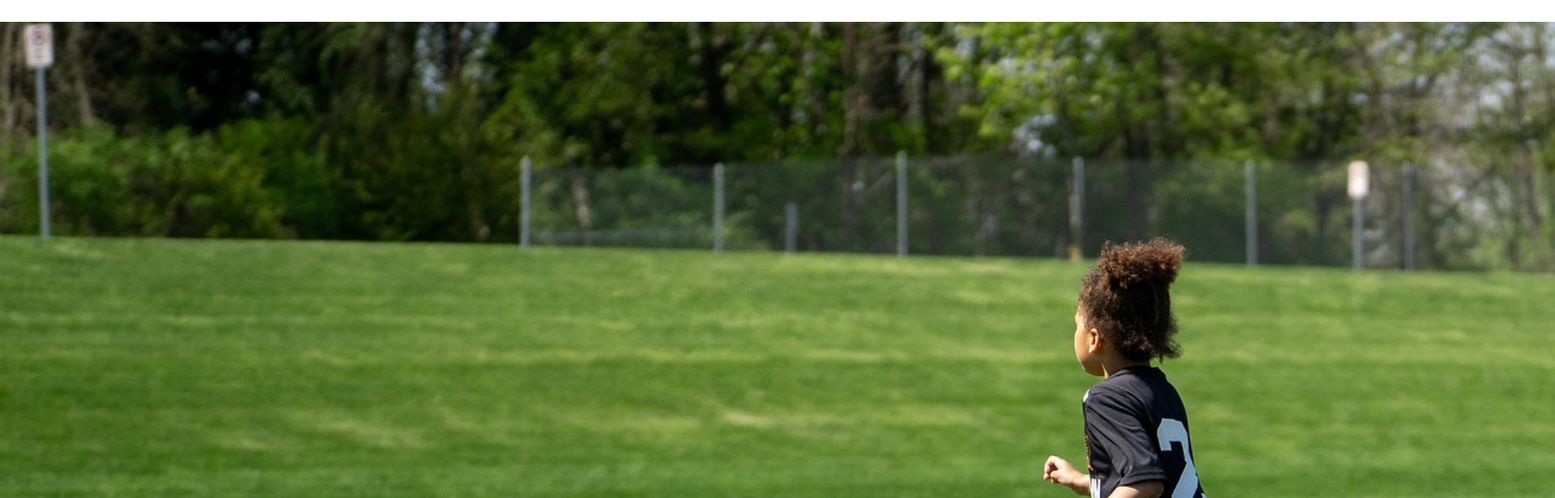
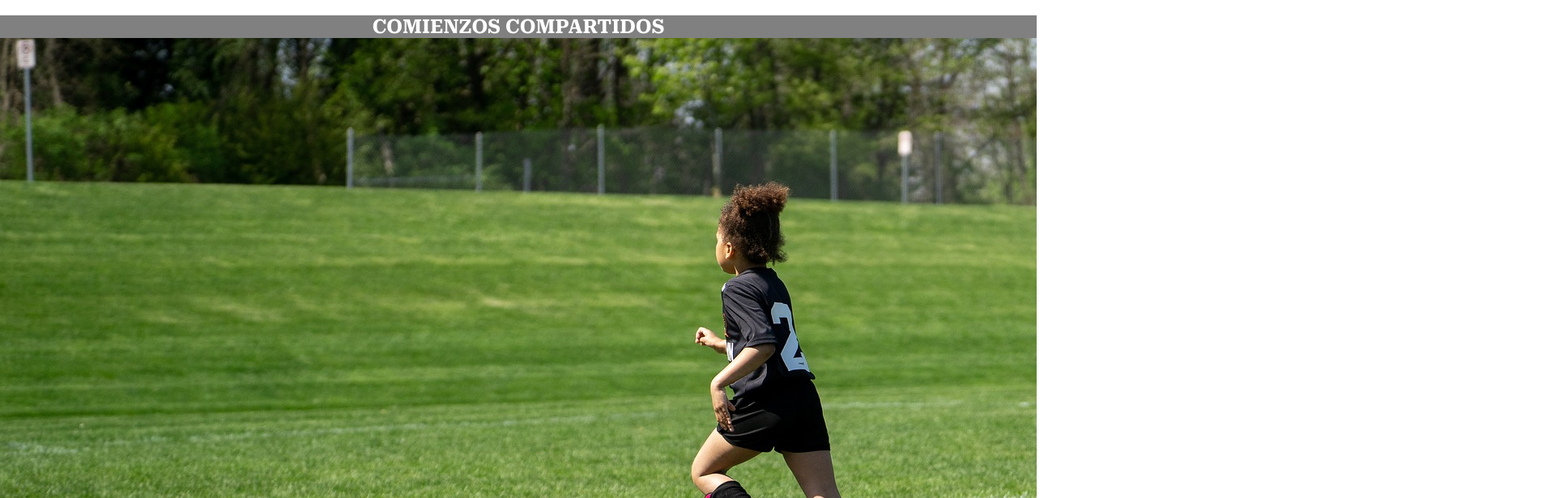
Before and after one commit to Adalab/modulo-1-evaluacion-final-jeannettearias, a website built with Vite: page src/index.html in a window 1280 px wide. Shown: the top 616 px of the page at 81% size, 1920 px wide, since content can reach past the window. Built offline with nearby package versions, Linux system fonts and the light colour scheme; files whose address does not match are found by name.

Commit message:
evaluation test repo update

```diff
--- a/src/index.html
+++ b/src/index.html
@@ -5,7 +5,10 @@
   <meta charset="UTF-8" />
   <meta name="viewport" content="width=device-width, initial-scale=1" />
   <title>Jeannette's Evaluation</title>
-  <link href="https://fonts.googleapis.com/css?family=Roboto&display=swap" rel="stylesheet" />
+  <link rel="preconnect" href="https://fonts.googleapis.com">
+  <link rel="preconnect" href="https://fonts.gstatic.com" crossorigin>
+  <link href="https://fonts.googleapis.com/css2?family=Roboto+Serif:ital,opsz,wght@0,8..144,100..900;1,8..144,100..900&family=Roboto+Slab:wght@100..900&display=swap" rel="stylesheet">
+
   <link rel="stylesheet" href="./scss/main.scss" />
 
 </head>
--- a/src/partials/header.html
+++ b/src/partials/header.html
@@ -1,3 +1,6 @@
-<header class="_desktop_header">
+
+<header >
+  <div class="_desktop_header">
   <img class="_hambu//rger_menu" src="./images/ico-menu.svg" alt="Hamburger menu icon">
+</div>
 </header>
--- a/src/partials/main.html
+++ b/src/partials/main.html
@@ -2,19 +2,23 @@
 
   <Section class="_hero_section">
     <h1 class="_title">COMIENZOS COMPARTIDOS</h1>
-      <img class="_cover_image_container" src="./images/cover.jpeg" alt="Cover image">
+    <div class="_cover_image_container">
+      <img src="./images/cover.jpeg" alt="Cover image">
+    </div>
     <p class="_hero_text">
       Todo lo que necesitan para volver al cole con ilusión
     </p>
     <nav>
-        <button class="_hero_button" ><img class="_scroll_down_button" src="./images/ico-scroll-down.svg" alt="scroll down button"></button>
+      <button class="_hero_button">
+        <img class="_scroll_down_button" src="./images/ico-scroll-down.svg" alt="scroll down button">
+      </button>
     </nav>
   </section>
 
   <section class="_reasons_section_1">
-      <article class="_reasons_articule">
+    <article class="_reasons_article">
       <h3 class="_sub_subtile">HISTORIAS, MODA Y ROPA DEPORTIVA</h3>
-        <H2 class="_subtitle">TU TIENDA DE DEPORTE</H2>
+      <h2 class="_subtitle">TU TIENDA DE DEPORTE</h2>
       <P>El deporte nos mantiene en forma. Nos mantiene alerta. Nuestra ropa deportiva para hombre y mujer te ofrece
         las últimas tecnologías, a la altura de tu rendimiento, para que superes tu mejor marca personal.</P>
     </article>
--- a/src/scss/layout/_header.scss
+++ b/src/scss/layout/_header.scss
@@ -1,14 +1,7 @@
-._desktop_header {
-position: fixed;
-top: 0%;
-width: 100%;
-background-color: white;
-padding: 10px;
+._hamburger_menu {
+  position: absolute;
+  top: 30px;
+  left: 30px;
+  z-index: 2;
 
 }
-
-._hamburger_menu {
-  width: 30px;
-  height: auto;
-
-}
--- a/src/scss/layout/_hero.scss
+++ b/src/scss/layout/_hero.scss
@@ -1,26 +1,22 @@
 ._hero_section {
-    display: block;
-    position: relative; // as this style is added, the hamburguer dissapear!! ask Profe.
-    width: 100%;
-    height: 100vw;
-    justify-content: center;
+    display: flex;
+    flex-direction: column;
+    justify-content: column;
     align-items: center;
 
-}
-._hero_section ._title {
-    position: relative;
-    top: 50%;
-    left: 50%;
-    transform: translate(-50%, -50%);
-    text-align: center;
-    color: white;
-    z-index: 1;
 
 }
 
 ._cover_image_container {
+    flex: 1; //image should fill the rest of section space
+    background-image: url(./images/cover.jpeg);
+    background-size: cover;
+    background-position: center;
+    top: 0;
+    left: 0;
+    width: 100%;
     height: 100%;
-    overflow: auto; // to adapt the image to box size.
+
 }
 
 
--- a/src/scss/main.scss
+++ b/src/scss/main.scss
@@ -1,3 +1,13 @@
+:root {
+   font-family: "Roboto Serif", serif;
+   font-optical-sizing: auto;
+   font-weight: normal;
+   font-style: normal;
+   font-variation-settings:
+     "wdth" 100,
+     "GRAD" 0;
+   color: white
+}
 
 @import './layout/header';
 @import './layout/hero';
@@ -8,7 +18,8 @@
 
 
 ._main {
-   background-color: white;
+
+   background-color: grey; //meanwhile resolve the problems. to see the text content
    width: 100%;
 
 }
```
Lines whose indentation alone changed are shown as unchanged.
